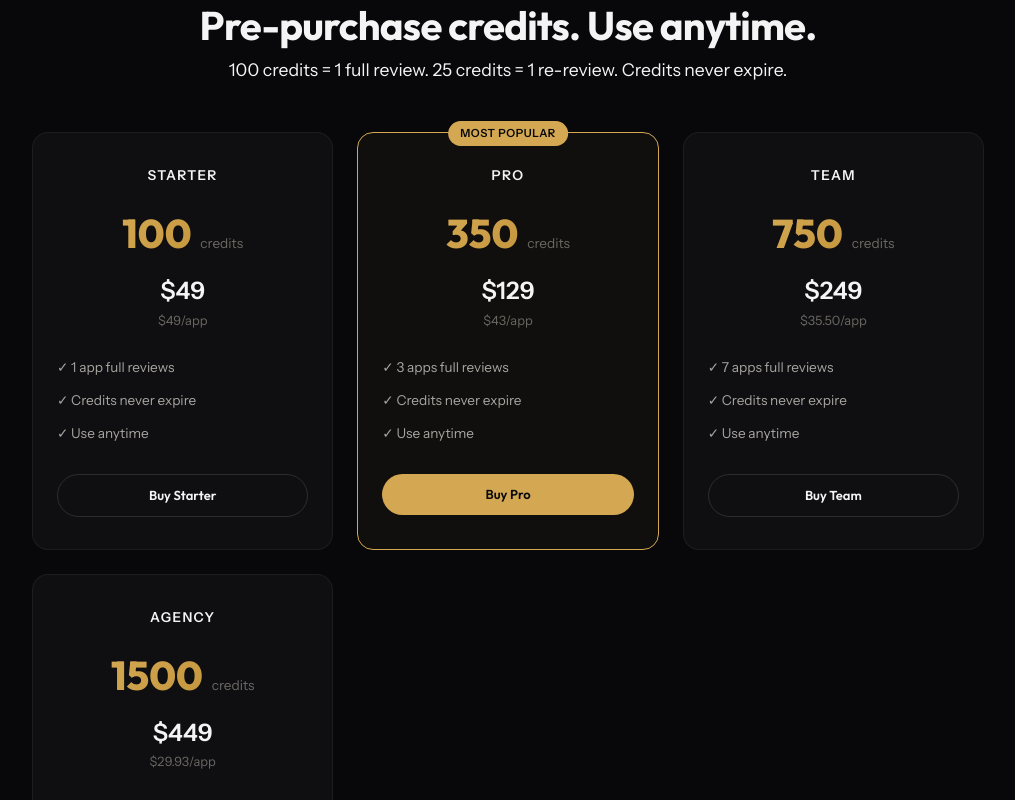
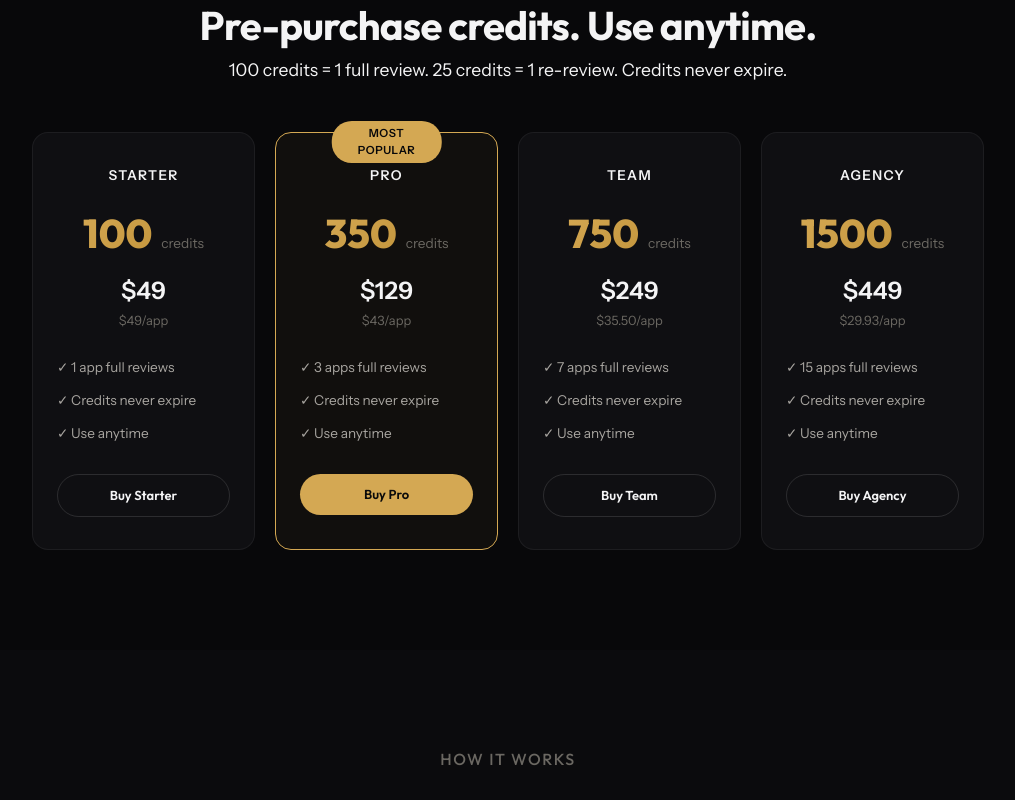
Before and after one commit to tszaks/Preflight, a SvelteKit app: page / in a window 1280 px wide. Shown: the part 1520-2320 px from the top of the page, without its empty margins (132-1147 px from the left). Built offline with nearby package versions, Linux system fonts and the light colour scheme; no server answers.

Commit message:
fix: force 4-column pricing grid

```diff
--- a/src/routes/+page.svelte
+++ b/src/routes/+page.svelte
@@ -316,10 +316,16 @@
 
     .pricing-grid {
         display: grid;
-        grid-template-columns: repeat(auto-fit, minmax(240px, 1fr));
-        gap: 24px;
+        grid-template-columns: repeat(4, 1fr);
+        gap: 20px;
         max-width: 1100px;
         margin: 0 auto;
+    }
+
+    @media (max-width: 900px) {
+        .pricing-grid {
+            grid-template-columns: repeat(2, 1fr);
+        }
     }
 
     .pricing-card {
@@ -499,5 +505,9 @@
         .pricing-grid {
             grid-template-columns: 1fr;
         }
+
+        .feature-grid {
+            grid-template-columns: 1fr;
+        }
     }
 </style>
```
